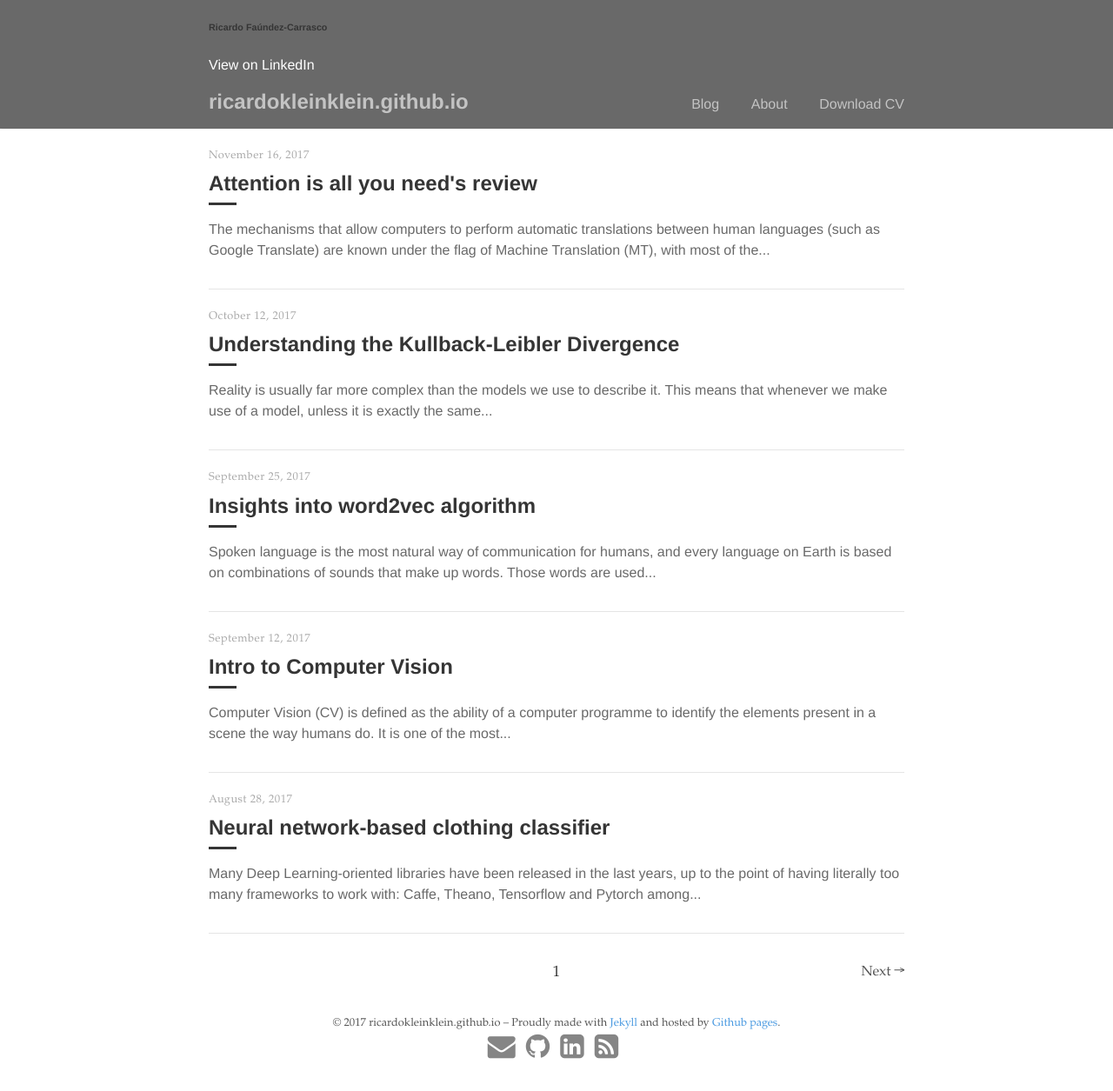
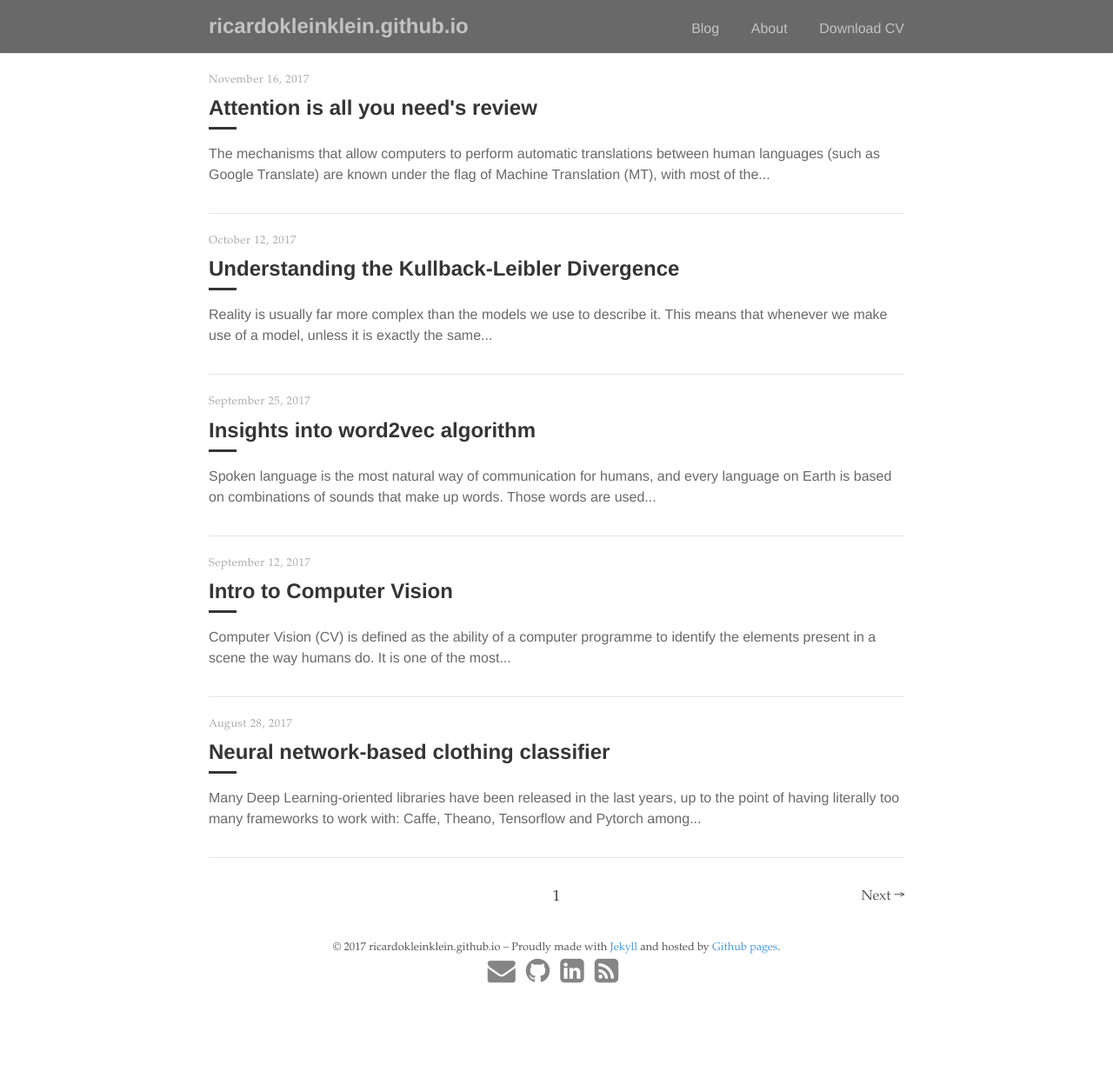
Before and after one commit to ricardokleinklein/ricardokleinklein.github.io, a Jekyll site: the page built from index.html, in a window 1280 px wide. Shown: the whole page at 87% size. Built offline with Jekyll 4.4.1, drawn with Linux system fonts in a browser that asks for light colours; nearby versions of some CDN libraries; the list of posts is cut into pages by our own code; after the commit the page ends 1168 px from its top, so only the background shows below that.

Commit message:
remove head issue

```diff
--- a/_layouts/default.html
+++ b/_layouts/default.html
@@ -7,13 +7,6 @@
 	<body>
 		<nav class="nav">
 			<div class="nav-container">
-				<div class="ch-info">
-						<div class="ch-info-back">
-							<h6>Ricardo Faúndez-Carrasco</h6>
-							<p><a href="https://linkedin.com/in/{{ site.footer-links.linkedin }}">
-							View on LinkedIn</a></p>
-						</div>
-				</div>
 				<a href="{{ site.baseurl }}/">
 					<h2 class="nav-title">{{ site.name }}</h2>
 				</a>
```
Also changed, not shown: _drafts/2017-11-01-sampleRNN.md (+1 -0 lines).
